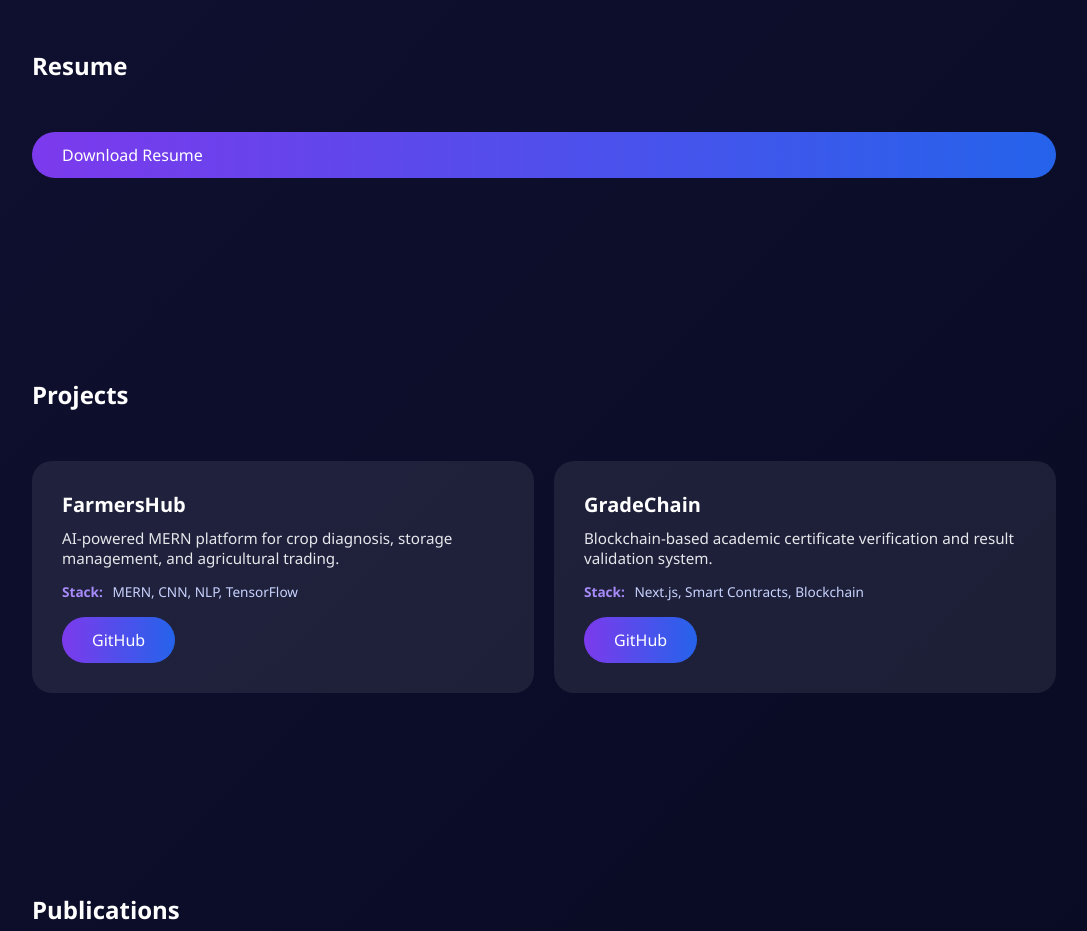
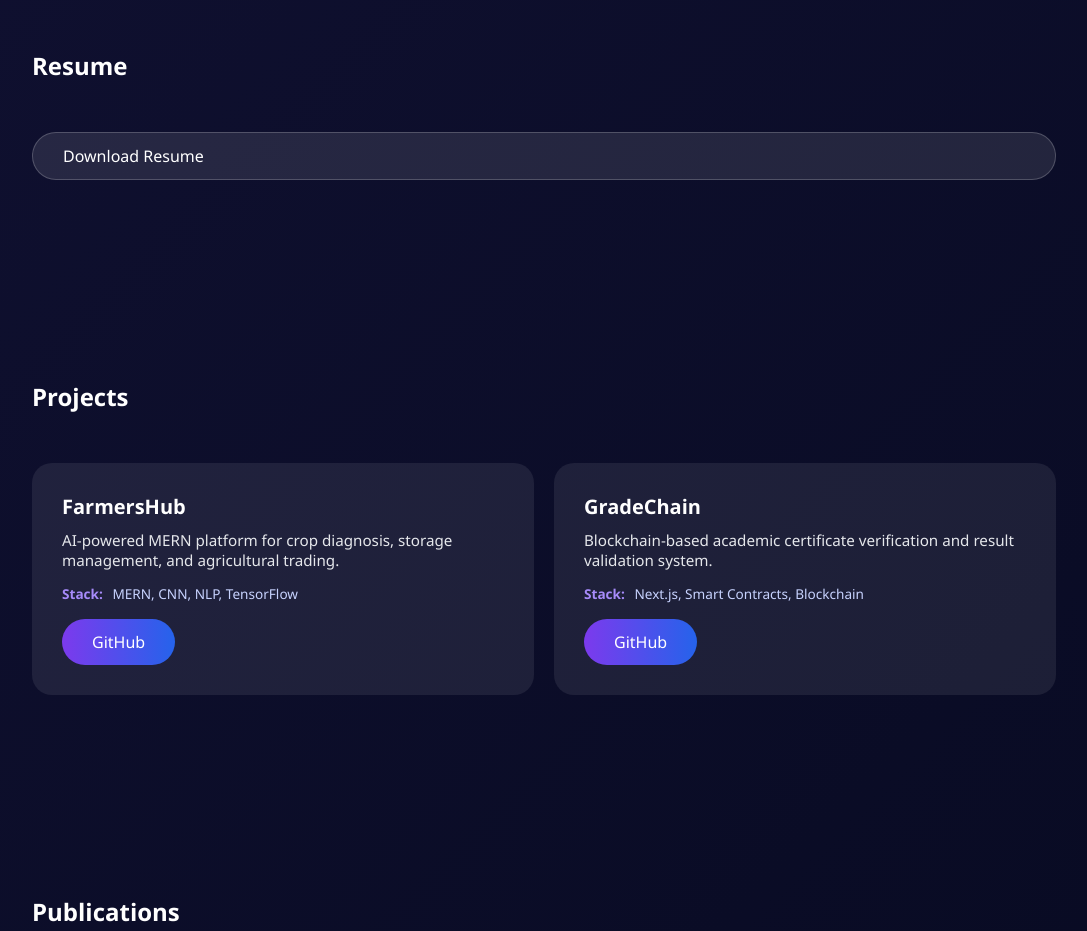
Before and after one commit to Nuthanmc/Portfolio, a plain HTML site: page index.html in a window 1280 px wide. Shown: the part 1880-2811 px from the top of the page, without its empty margins (96-1183 px from the left). Drawn offline with nearby package versions, Linux system fonts and the light colour scheme.

Commit message:
Add resume file02

```diff
--- a/index.html
+++ b/index.html
@@ -123,7 +123,8 @@
   <h2>Resume</h2>
   <div class="grid">
 
-  <a href="./assets/Nuthan_Resume.pdf" class="btn">Download Resume</a>
+  <a href="./assets/Nuthan_Resume.pdf" class="btn secondary" download="Nuthan_Resume.pdf">Download Resume</a>
+
 
   </div>
 </section>
```
